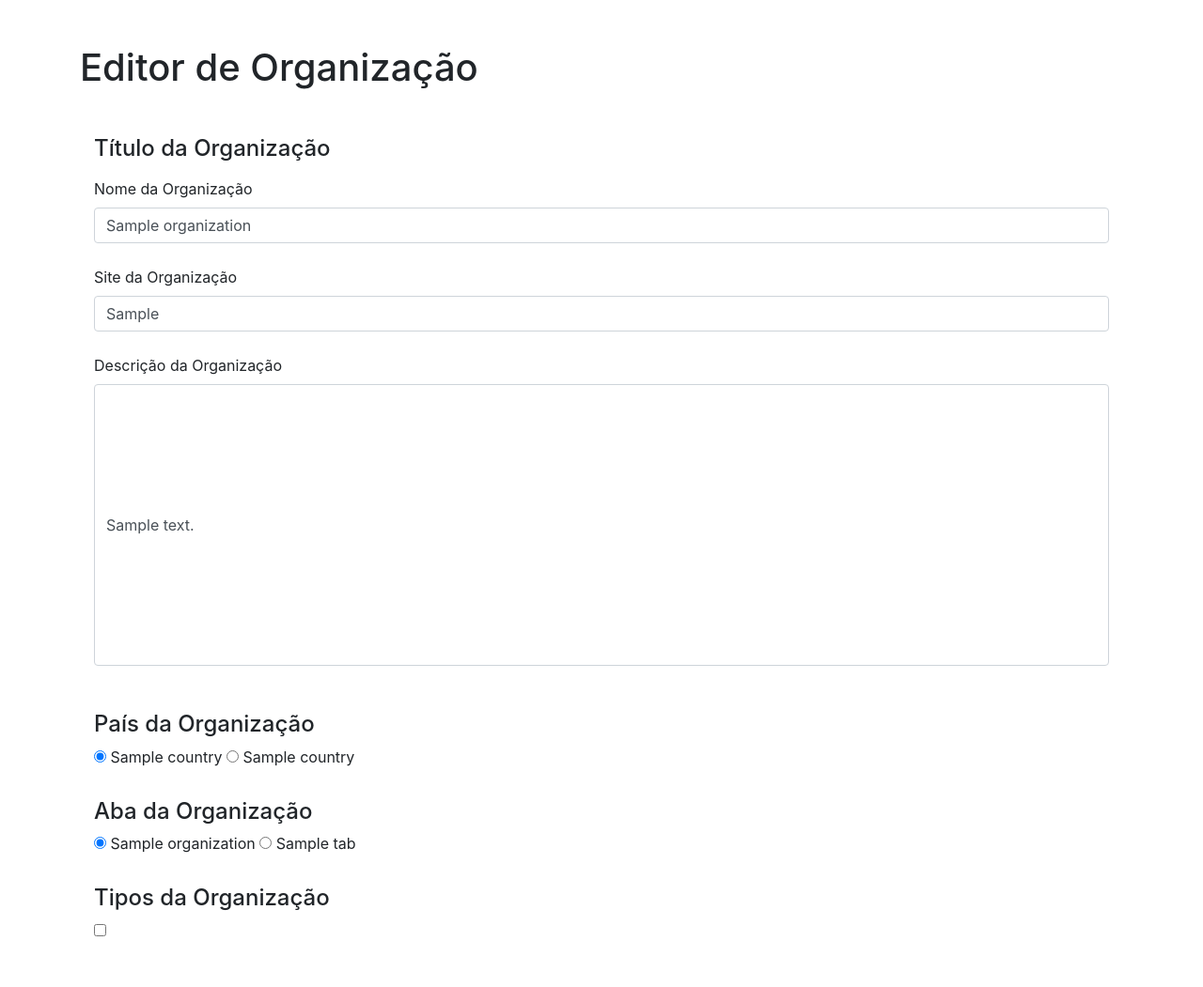
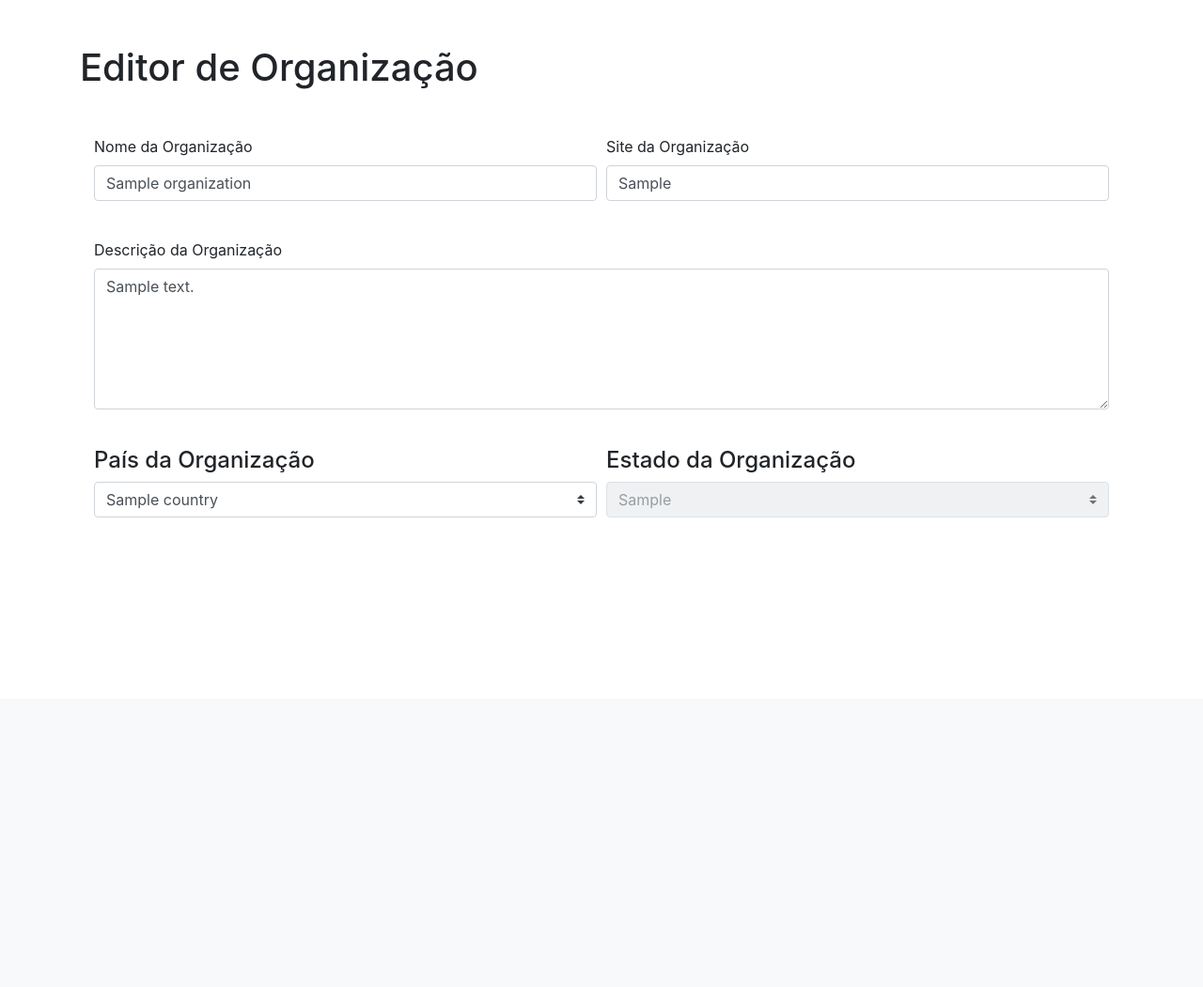
Before and after one commit to o-rovida/inova, a Flask app: template templates/organization.jinja2 in a window 1280 px wide. Shown: the part 56-1107 px from the top of the page at 94% size. After the commit the page ends 607 px from the top, so only its background shows below. Run offline with Flask 3, Linux system fonts and the light colour scheme; the template is opened without the code that fills it: most values are stand-ins (such as "Sample title", 1, 10 or a date in 2020).

Commit message:
formulario de edição de organização

```diff
--- a/templates/organization.jinja2
+++ b/templates/organization.jinja2
@@ -19,80 +19,63 @@
     </div>
     <div class="container">
 
-        <div class="container mb-4 ">
-            <p class="h4 mb-3">Título da Organização</p>
+        <div class="container mb-4">
             <form>
+                <div class="form-row">
+                    <div class="form-group col-md-6">
                         <label>Nome da Organização</label><br />
-                <input class="form-control"type="text" value="{{organization.Name}}"><br />
-
+                        <input class="form-control" type="text" value="{{organization.Name}}"><br />
+                    </div>
+                    <div class="form-group col-md-6">
                         <label>Site da Organização</label><br />
-                <input class="form-control" type="text" value="{{organization.WebSite}}"><br />
-
+                        <input class="form-control" type="url" value="{{organization.WebSite}}"><br />
+                    </div>
+                </div>
+                <div class="form-row">
+                    <div class="form-group col-md-12">
                         <label>Descrição da Organização</label><br />
-                <input class="form-control" style="height:300px" type="text" value="{{organization.ShortDescription}}"><br />
-            </form>
+                        <textarea class="form-control" style="height: 150px;"
+                            name="ShortDescription">{{organization.ShortDescription}}</textarea><br />
+                    </div>
                 </div>
 
-        <div class="container mb-4">
-            <form>
+                <div class="form-row">
+                    <div class="form-group col-md-6">
                         <p class="h4">País da Organização</p>
-                <input type="radio" id="{{organization.Country}}" name="Country" value="{{organization.Country}}"
-                    checked>
-                <label for="{{organization.Country}}">{{organization.Country}}</label>
-
+                        <select class="custom-select" id="Country">
+                            <option value="{{organization.Country}}" selected>{{organization.Country}}</option>
                             {% for country in countries %}
                             {% if country != organization.Country %}
-                <input type="radio" id="{{country}}" name="Country" value="{{country}}">
-                <label for="{{country}}">{{country}}</label>
+                            <option value="{{country}}">{{country}}</option>
                             {% endif %}
                             {% endfor %}
-                <br />
-            </form>
+                        </select>
+                    </div>
+                    <div class="form-group col-md-6">
+                        <p class="h4">Estado da Organização</p>
+                        <select class="custom-select" id="FederationUnity" {% if organization.Country !="Brasil"
+                            %}disabled{% endif %}>
+                            <option value="{{organization.FederationUnity}}" selected>
+                                {{organization.FederationUnity}}
+                            </option>
+                            {% for federation_unity in federation_unities %}
+
+                            {% if federation_unity != organization.FederationUnity %}
+                            <option value="{{federation_unity}}">{{federation_unity}}
+                            </option>
+                            {% endif %}
+
+                            {% endfor %}
+                        </select>
                     </div>
 
-        <div class="container mb-4">
-            {% if organization.Country == "Brasil" %}
-            <form>
-                <p class="h4">Estado da Organização</p>
-                <input type="radio" id="{{organization.FederationUnity}}" name="FederationUnity"
-                    value="{{organization.FederationUnity}}" checked>
-                <label for="{{organization.FederationUnity}}">{{organization.FederationUnity}}</label>
-
-                {% for federation_unity in federation_unities %}
-                {% if federation_unity != organization.FederationUnity %}
-                <input type="radio" id="{{federation_unity}}" name="FederationUnity" value="{{federation_unity}}">
-                <label for="{{federation_unity}}">{{federation_unity}}</label>
-                {% endif %}
-                {% endfor %}
-            </form>
-            <br />
-            {% endif %}
                 </div>
 
-        <div class="container mb-4">
-            <form>
-                <p class="h4">Aba da Organização</p>
-                <input type="radio" id="{{organization.TabName}}" name="Tab" value="{{organization.TabName}}" checked>
-                <label for="{{organization.TabName}}">{{organization.TabName}}</label>
+            </form>
 
-                {% for tab in tabs %}
-                {% if tab.Name != organization.TabName %}
-                <input type="radio" id="{{tab.Name}}" name="Tab" value="{{tab.Name}}">
-                <label for="{{tab.Name}}">{{tab.Name}}</label>
-                {% endif %}
-                {% endfor %}
-                <br />
-            </form>
         </div>
 
-        <div class="container mb-4">
-            <form>
-                <p class="h4">Tipos da Organização</p>
-                <input type="checkbox">
-                <label></label>
-            </form>
-            <br />
-        </div>
+        <div style="height: 150px;">
         </div>
 
         <script src="https://cdn.jsdelivr.net/npm/@popperjs/core@2.11.8/dist/umd/popper.min.js"
```
Lines whose indentation alone changed are shown as unchanged.
